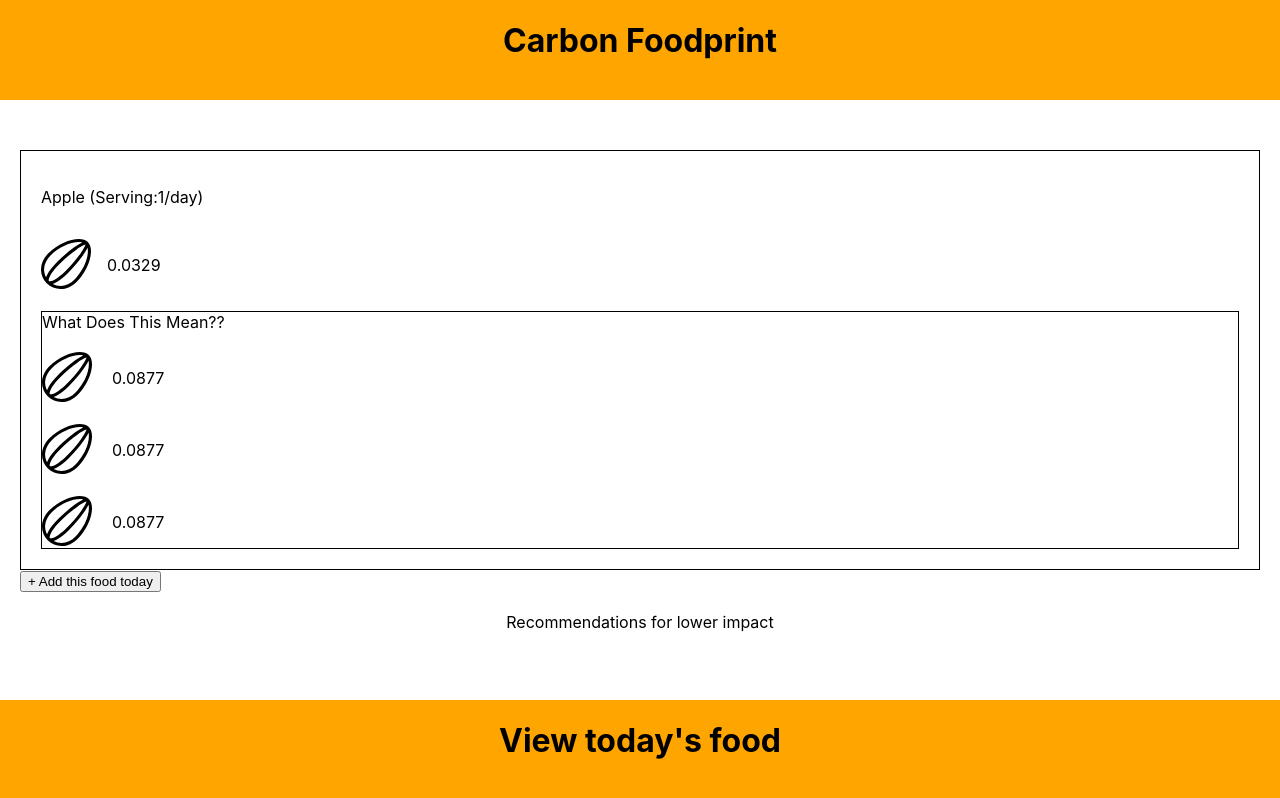
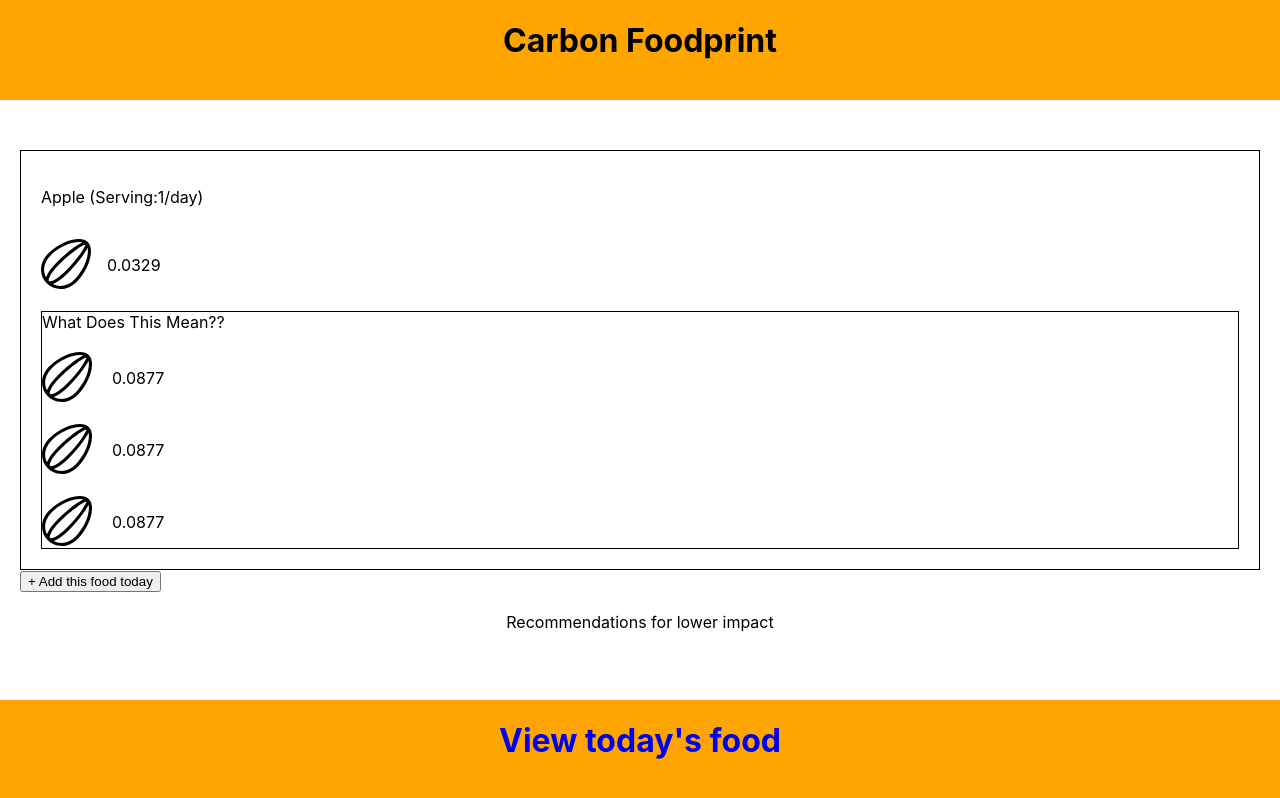
Before and after one commit to NextGenRecruiter/Carbon-Food-Print, a React (Create React App) app: page /#/Home in a window 1280 px wide. Built offline with nearby package versions, Linux system fonts and the light colour scheme.

Commit message:
add link to footer

```diff
--- a/src/components/Footer/navigation-footer.js
+++ b/src/components/Footer/navigation-footer.js
@@ -1,11 +1,14 @@
 import React from 'react';
+import { Link } from 'react-router-dom/cjs/react-router-dom.min';
 
-export const Footer = () => {
+export const Footer = (props) => {
   return (
     <div className="App">
+      <Link to={props.link}>
       <footer className="app-footer">
-        <h1 className={'title'}>View today's food</h1>
+        <h1 className={'title'}>{props.title}</h1>
       </footer>
+      </Link>
     </div>
   )
 };
--- a/src/components/Home/Home.js
+++ b/src/components/Home/Home.js
@@ -12,7 +12,7 @@ render(){
     <div>
       <FoodData/>
       <Recommendations />
-      <Footer/>
+      <Footer title={"View today's food"} link={'/summary'}/>
     </div>
   )
 }
```
